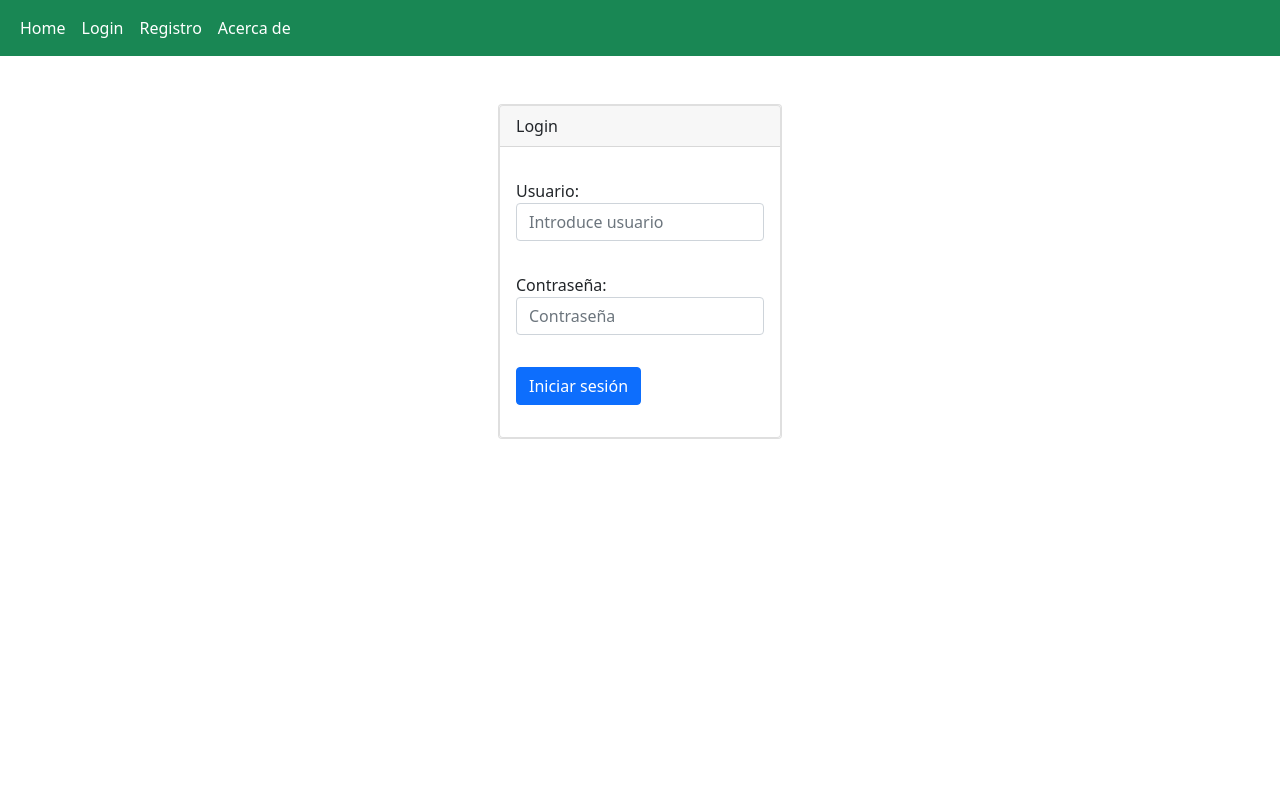
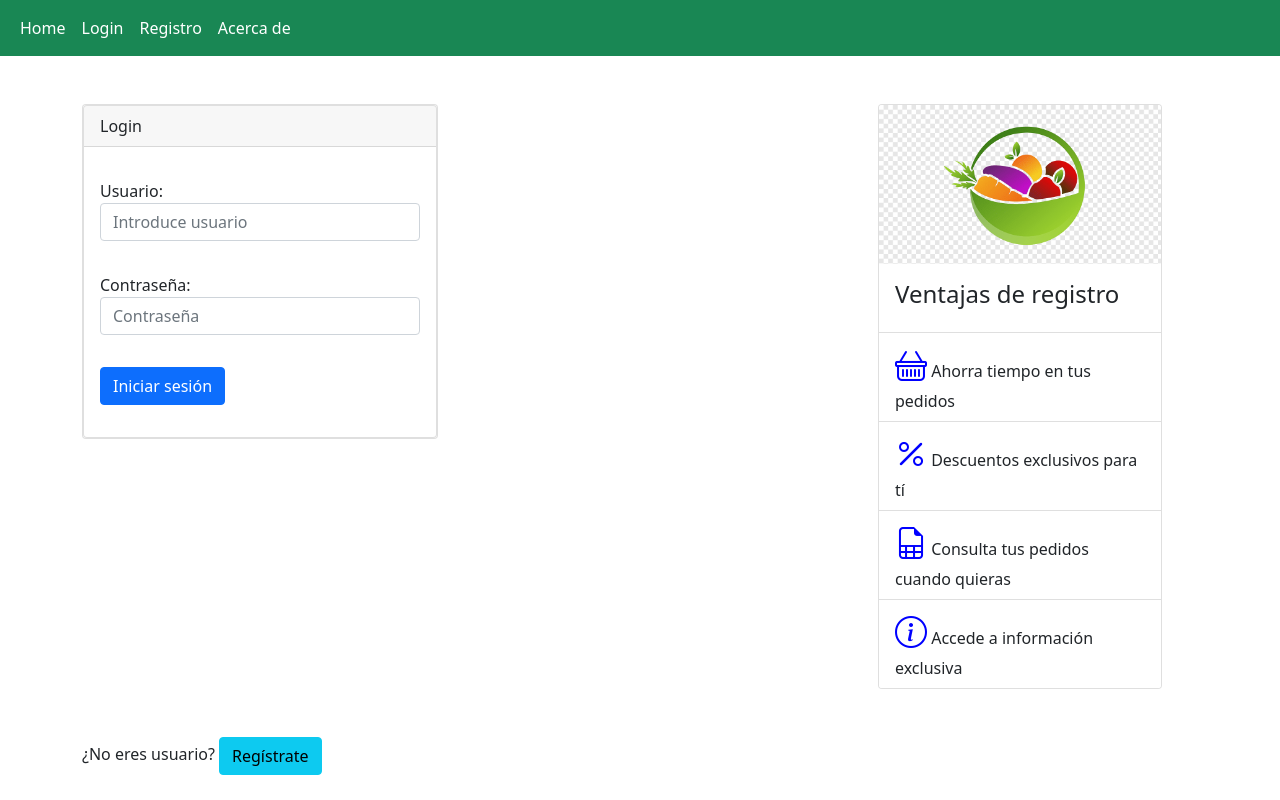
Before and after one commit to aramleo/daw, a PHP site: page /login.php in a window 1280 px wide. Run offline with PHP 8.4, Linux system fonts and the light colour scheme.

Commit message:
02320221

```diff
--- a/login.php
+++ b/login.php
@@ -5,9 +5,7 @@
   <div class="container">
     <div class="row">
       <div class="col-md-4 py-5">
-      </div>
-      <div class="col-md-4 p-5">
-        <div class="card">
+      <div class="card">
           <div class="card">
             <div class="card-header">Login</div>
             <div class="card-body">
@@ -40,7 +38,26 @@
           </div>
         </div>
       </div>
+      <div class="col-md-4 p-5">
+      </div>
+      <div class="col-md-4 p-5">
+        <div class="card">
+          <img class="card-img-top" src="img\alimentos\fruits-vegetable-logo-fruits-vegetable-fruit-vegetable-food-nut-bowl-png-clip-art.png" alt="Card image cap">
+          <div class="card-body">
+            <h4 class="card-title">Ventajas de registro</h4>
+            <p class="card-text"></p>
+          </div>
+          <ul class="list-group list-group-flush">
+            <li class="list-group-item"><i class="bi bi-basket success" style="font-size: 2rem; color:blue;"></i> Ahorra tiempo en tus pedidos</li>
+            <li class="list-group-item"><i class="bi bi-percent" style="font-size: 2rem; color:blue;"></i> Descuentos exclusivos para tí</li>
+            <li class="list-group-item"><i class="bi bi-file-earmark-spreadsheet" style="font-size: 2rem; color:blue;"></i> Consulta tus pedidos cuando quieras</li>
+            <li class="list-group-item"><i class="bi bi-info-circle" style="font-size: 2rem; color:blue;"></i> Accede a información exclusiva</li>
+          </ul>
+        </div>
+      </div>
     </div>
+    ¿No eres usuario?
+    <button type="button" class="btn btn-info">Regístrate</button>
   </div>
 
 <?php
--- a/template/header.php
+++ b/template/header.php
@@ -7,6 +7,7 @@
     <link href="https://cdn.jsdelivr.net/npm/bootstrap@5.1.3/dist/css/bootstrap.min.css" rel="stylesheet" integrity="sha384-1BmE4kWBq78iYhFldvKuhfTAU6auU8tT94WrHftjDbrCEXSU1oBoqyl2QvZ6jIW3" crossorigin="anonymous">
     <link rel="shortcut icon" href="img/ico.png" type="image/x-icon">
     <script src="https://cdn.jsdelivr.net/npm/bootstrap@5.1.3/dist/js/bootstrap.bundle.min.js" integrity="sha384-ka7Sk0Gln4gmtz2MlQnikT1wXgYsOg+OMhuP+IlRH9sENBO0LRn5q+8nbTov4+1p" crossorigin="anonymous"></script>
+    <link rel="stylesheet" href="https://cdn.jsdelivr.net/npm/bootstrap-icons@1.8.1/font/bootstrap-icons.css">
     <title>Huertos Urbanos</title>
 </head>
 
```
